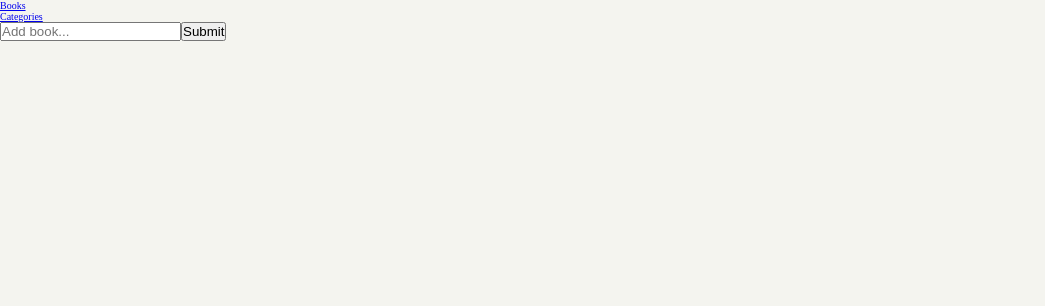
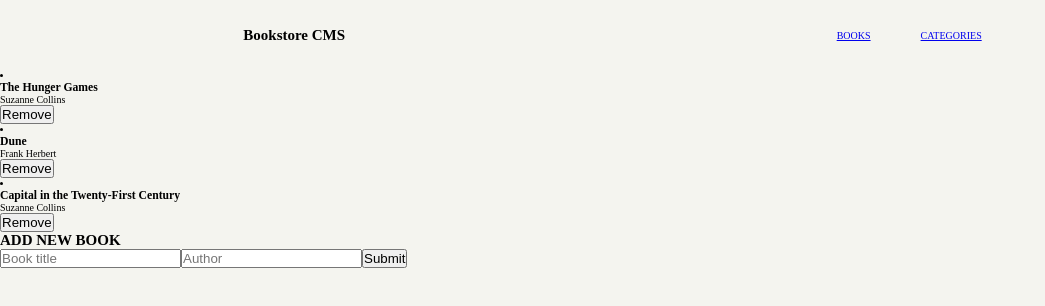
Before and after one commit to KIsmoilov/Bookstore, a React (Create React App) app: page / in a window 1280 px wide. Shown: the top 306 px of the page, without its empty margins (0-1045 px from the left). Built offline with nearby package versions, Linux system fonts and the light colour scheme.

Commit message:
Create all the components

```diff
--- /dev/null
+++ b/src/components/Book.js
@@ -0,0 +1,14 @@
+/* eslint-disable react/prop-types */
+import React from 'react';
+
+const Book = ({ title, author }) => (
+  <li>
+    <h3>{title}</h3>
+    <p>
+      {author}
+    </p>
+    <button type="submit">Remove</button>
+  </li>
+);
+
+export default Book;
--- a/src/components/Books.js
+++ /dev/null
@@ -1,17 +0,0 @@
-import React from 'react';
-
-const Form = () => (
-  <return>
-    <form className="form-container">
-      <input
-        type="text"
-        className="input-text"
-        placeholder="Add book..."
-        name="title"
-      />
-      <button type="submit" className="input-submit">Submit</button>
-    </form>
-  </return>
-);
-
-export default Form;
--- /dev/null
+++ b/src/components/Form.js
@@ -0,0 +1,26 @@
+import React from 'react';
+
+const Form = () => (
+  <return>
+    <div className="addBook">
+      <h2>ADD NEW BOOK</h2>
+      <form className="form-container">
+        <input
+          type="text"
+          className="input-text"
+          placeholder="Book title"
+          name="title"
+        />
+        <input
+          type="text"
+          className="input-text"
+          placeholder="Author"
+          name="author"
+        />
+        <button type="submit" className="input-submit">Submit</button>
+      </form>
+    </div>
+  </return>
+);
+
+export default Form;
--- /dev/null
+++ b/src/components/List.js
@@ -0,0 +1,12 @@
+import React from 'react';
+import Book from './Book';
+
+const List = () => (
+  <div>
+    <Book title="The Hunger Games" author="Suzanne Collins" />
+    <Book title="Dune" author="Frank Herbert" />
+    <Book title="Capital in the Twenty-First Century" author="Suzanne Collins" />
+  </div>
+);
+
+export default List;
--- a/src/components/Navbar.js
+++ b/src/components/Navbar.js
@@ -7,17 +7,18 @@ const Navbar = () => {
     {
       id: 1,
       path: '/',
-      text: 'Books',
+      text: 'BOOKS',
     },
     {
       id: 2,
       path: '/categories',
-      text: 'Categories',
+      text: 'CATEGORIES',
     },
   ];
 
   return (
     <nav className="navBar">
+      <h1>Bookstore CMS</h1>
       <ul className="menuNav">
         {links.map((link) => (
           <li key={link.id} className="navList">
--- a/src/index.css
+++ b/src/index.css
@@ -11,3 +11,24 @@ html {
 body {
   background-color: rgb(244, 244, 239);
 }
+
+.navBar {
+  display: flex;
+  flex-direction: row;
+  justify-content: space-around;
+  align-items: center;
+  padding: 1rem;
+  height: 7rem;
+  width: 100%;
+}
+
+.menuNav {
+  display: flex;
+  list-style: none;
+  margin-right: 3rem;
+}
+
+.navList {
+  padding: 0.6rem 1.5rem;
+  margin: 0 1rem;
+}
--- a/src/pages/Home.js
+++ b/src/pages/Home.js
@@ -1,8 +1,10 @@
 import React from 'react';
-import Form from '../components/Books';
+import Form from '../components/Form';
+import List from '../components/List';
 
 const Books = () => (
   <div>
+    <List />
     <Form />
   </div>
 );
```
